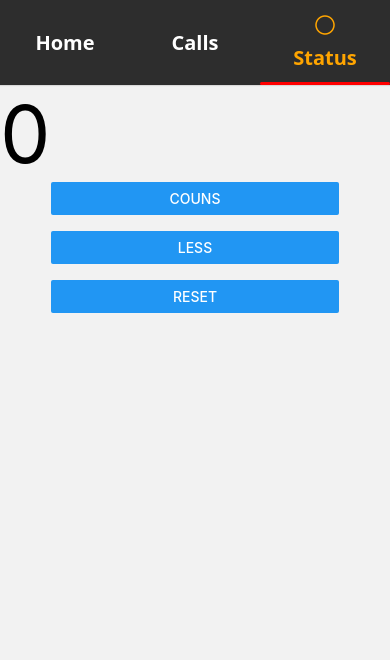
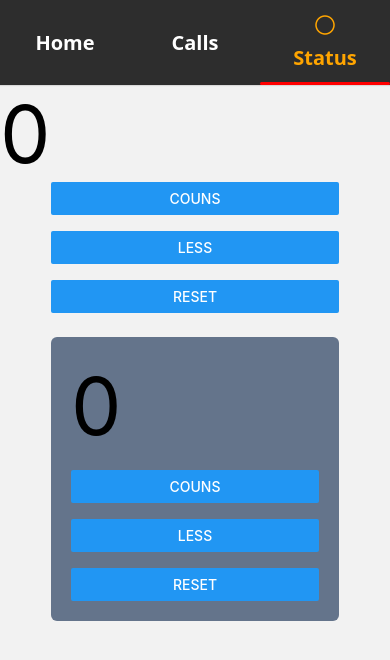
Before and after one commit to nuruddin-osman/react-native-navigation, a React Native app: screen /Status in a window 390 px wide. Shown: the top 660 px of the page. Built offline with nearby package versions, Linux system fonts and the light colour scheme.

Commit message:
Zustand setup and practice done

```diff
--- a/package.json
+++ b/package.json
@@ -28,7 +28,8 @@
     "react-native-safe-area-context": "^5.4.0",
     "react-native-screens": "^4.11.1",
     "react-native-vector-icons": "^10.2.0",
-    "react-redux": "^9.2.0"
+    "react-redux": "^9.2.0",
+    "zustand": "^5.0.6"
   },
   "devDependencies": {
     "@babel/core": "^7.25.2",
--- a/src/screens/topTab/Status.jsx
+++ b/src/screens/topTab/Status.jsx
@@ -5,10 +5,12 @@ import BgNatureImg from '../../assets/images/natural01.jpg';
 import BgNatureImg2 from '../../assets/images/nature-train.jpg';
 import { useDispatch, useSelector } from 'react-redux';
 import { decrement, increment, reset } from '../../redux/slice/counterSlice';
+import { useStores } from '../../zustand/store';
 
 const Status = () => {
   const counters = useSelector(state => state.counter.value);
   const dispatch = useDispatch();
+  const { increments, decrements, resets, bears } = useStores();
   return (
     <View className="relative">
       {/* <ImageBackground source={BgNatureImg}  className='h-full w-full object-cover' >
@@ -24,6 +26,12 @@ const Status = () => {
         <Button title="Less" onPress={() => dispatch(decrement())} />
         <Button title="Reset" onPress={() => dispatch(reset())} />
       </View>
+      <View className="flex flex-col gap-4 w-72 mx-auto bg-slate-500 m-6 p-5 rounded-md">
+        <Text className="text-[80px]">{bears}</Text>
+        <Button title="couns" onPress={increments} />
+        <Button title="Less" onPress={decrements} />
+        <Button title="Reset" onPress={resets} />
+      </View>
     </View>
   );
 };
--- /dev/null
+++ b/src/zustand/store.js
@@ -0,0 +1,8 @@
+import { create } from 'zustand';
+
+export const useStores = create(set => ({
+  bears: 0,
+  increments: () => set(state => ({ bears: state.bears + 1 })),
+  decrements: () => set(state => ({ bears: state.bears - 1 })),
+  resets: () => set({ bears: 0 }),
+}));
```
Also changed, not shown: src/screens/contextApi/ChildOne.jsx (+10 -10 lines), 1 other file (tests, documents, lock files or other folders).
